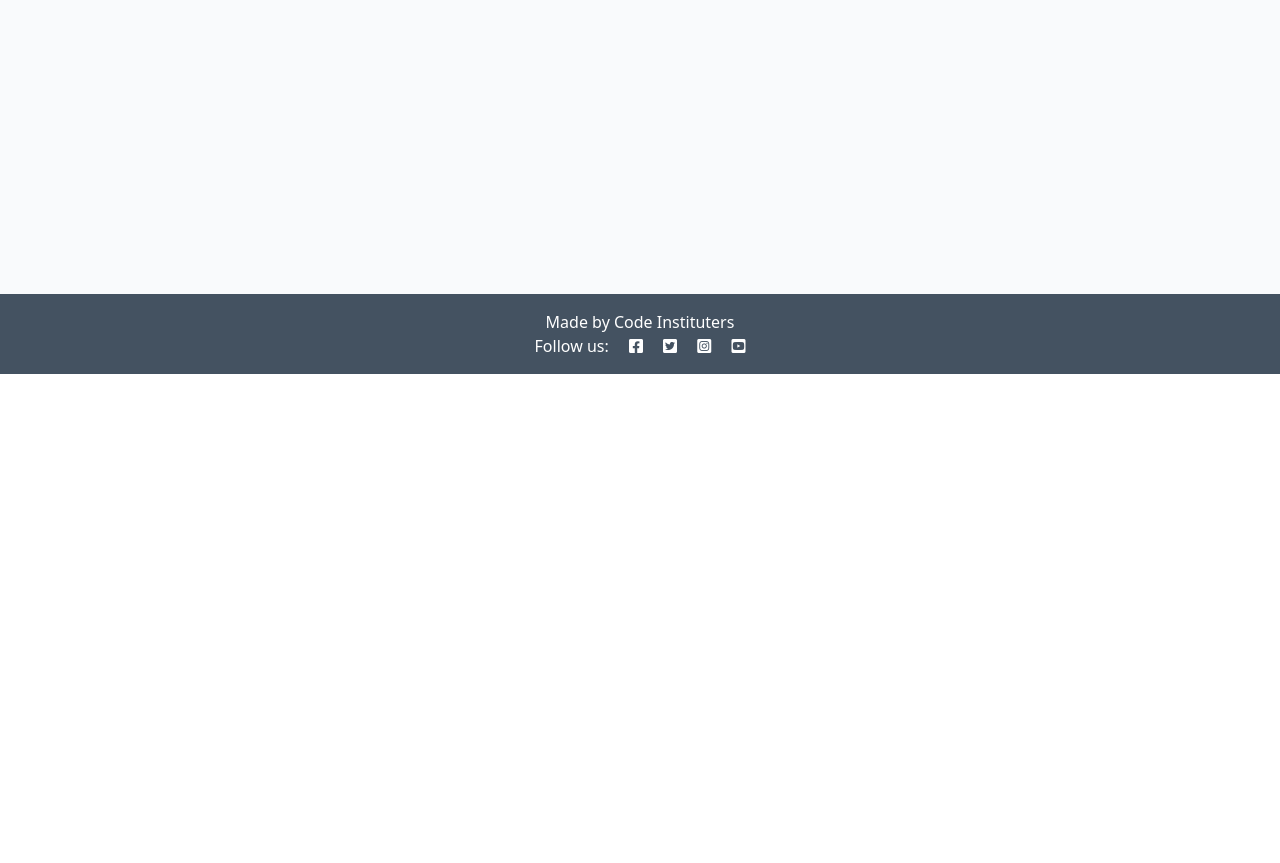
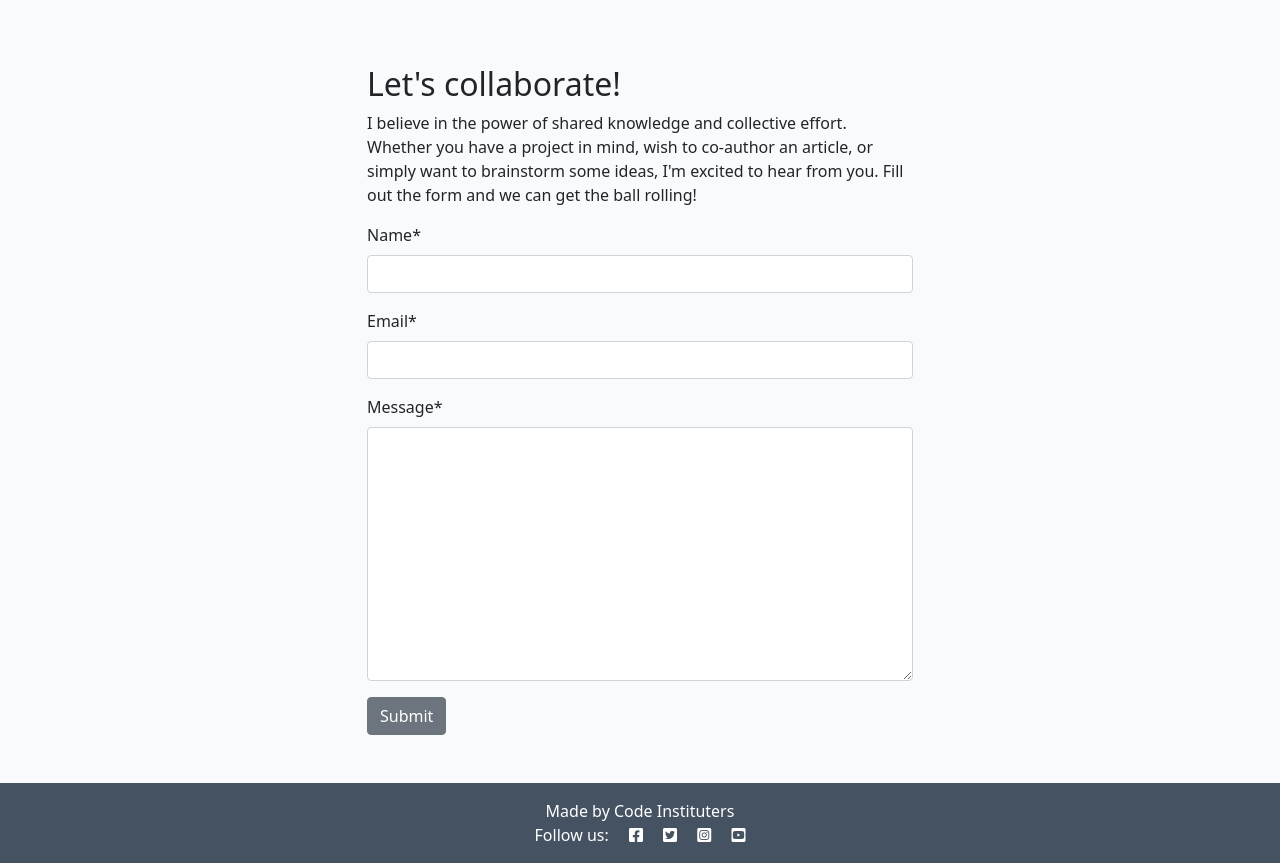
Before and after one commit to NiborGnu/django-blog, a Django app: page /about/ in a window 1280 px wide. Shown: the part 426-1289 px from the top of the page. Before the commit the page ends 800 px from the top, so only its background shows below. Run offline with Django 4.2, Linux system fonts and the light colour scheme; data that the repository does not hold is empty; parts of the project's set-up code (start-up, migrations or seed data) failed here and were passed over; some libraries are stand-ins or nearby versions.

Commit message:
Add collaboration form

```diff
--- /dev/null
+++ b/about/forms.py
@@ -0,0 +1,8 @@
+from .models import CollaborateRequest
+from django import forms
+
+
+class CollaborateForm(forms.ModelForm):
+    class Meta:
+        model = CollaborateRequest
+        fields = ('name', 'email', 'message')
--- a/about/models.py
+++ b/about/models.py
@@ -10,3 +10,13 @@ class About(models.Model):
 
     def __str__(self):
         return self.title
+
+
+class CollaborateRequest(models.Model):
+    name = models.CharField(max_length=200)
+    email = models.EmailField()
+    message = models.TextField()
+    read = models.BooleanField(default=False)
+
+    def __str__(self):
+        return f"Collaboration request from {self.name}"
--- a/about/templates/about/about.html
+++ b/about/templates/about/about.html
@@ -1,15 +1,16 @@
 {% extends 'base.html' %}
+{% load static %}
+{% load crispy_forms_tags %}
+
+
 {% block content %}
-{% load static %}
 <div class="container mt-5">
     <div class="row">
-        <div class="col-4 text-center">
-            <img src="{% static 'images/nobody.jpg' %}" width="75%" />
+        <div class="col-12 col-md-4 text-center">
+            <img src="{% static 'images/nobody.jpg' %}" width="75%">
         </div>
-        <div class="col-8">
-            <!-- Title goes between these h2 tags -->
+        <div class="col-12 col-md-8">
             <h2>{{ about.title }}</h2>
-            <!-- Content goes directly underneath this -->
             {{ about.content | safe }}
         </div>
     </div>
@@ -20,5 +21,23 @@
             <p class="text-end"><em>Updated on: {{ about.updated_on }}</em></p>
         </div>
     </div>
+    <div class="row justify-content-center">
+        <div class="col-12 col-md-6 my-5">
+            <h2>Let's collaborate!</h2>
+            <p>I believe in the power of shared knowledge and collective effort.
+                Whether you have a project in mind, wish to co-author
+                an article, or simply want to brainstorm some ideas,
+                I'm excited to hear from you. Fill out the form
+                and we can get the ball rolling!</p>
+
+            <!-- add your form here. Your submit button should
+                                have the classes of btn, btn-secondary -->
+            <form method="post">
+                {{ collaborate_form | crispy }}
+                {% csrf_token %}
+                <button class="btn btn-secondary" type="submit">Submit</button>
+            </form>
+        </div>
+    </div>
 </div>
 {% endblock content %}
--- a/about/views.py
+++ b/about/views.py
@@ -1,15 +1,18 @@
 from django.shortcuts import render
 from .models import About
+from .forms import CollaborateForm
 
 
 # Create your views here.
 def about_me(request):
-    """Renders the About page"""
-
-    about = About.objects.all().order_by("-updated_on").first()
+    about = About.objects.all().order_by('-updated_on').first()
+    collaborate_form = CollaborateForm()
 
     return render(
         request,
         "about/about.html",
-        {"about": about},
+        {
+            "about": about,
+            "collaborate_form": collaborate_form
+        },
     )
```
Also changed, not shown: about/admin.py (+13 -3 lines), about/migrations/0003_collaboraterequest.py (added).
